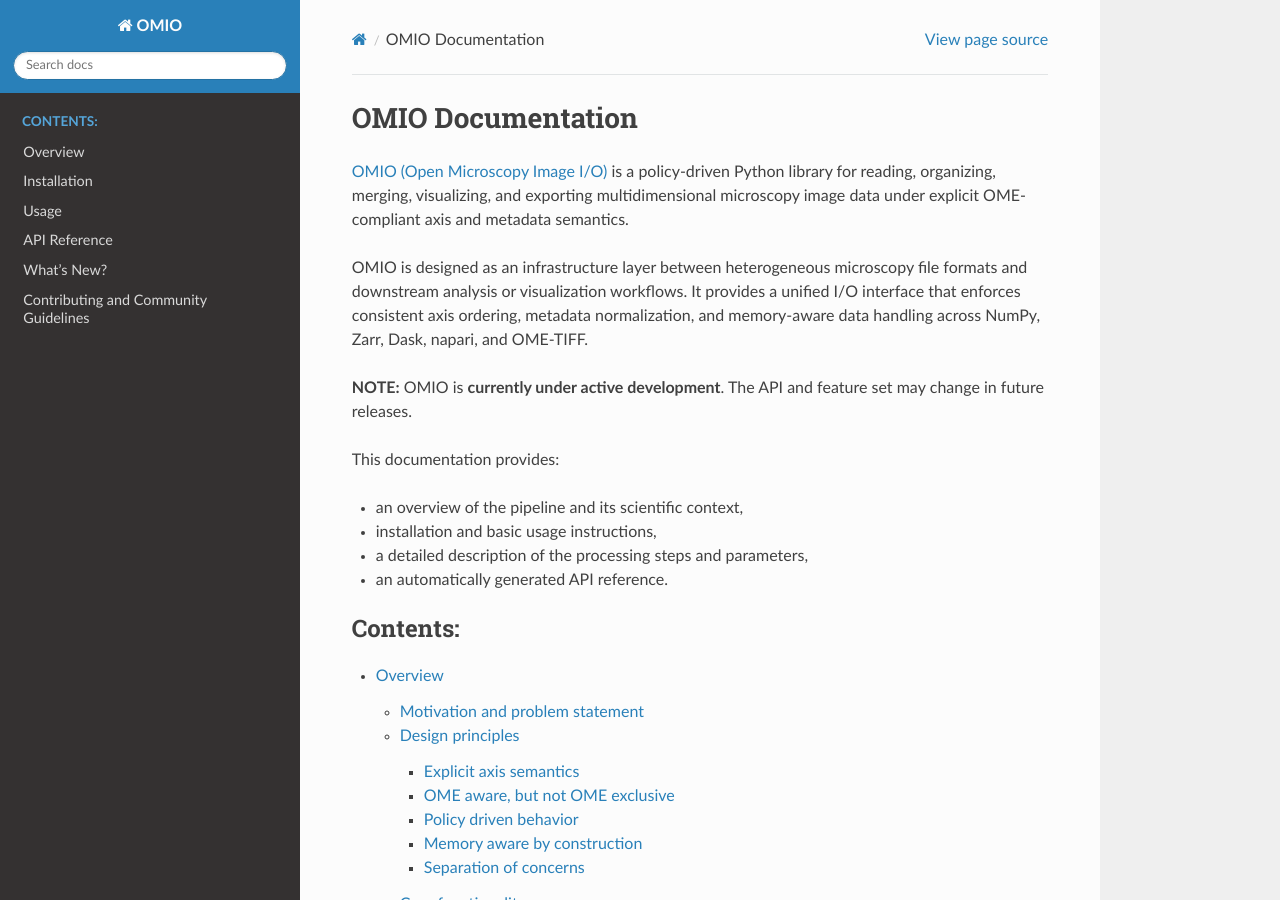
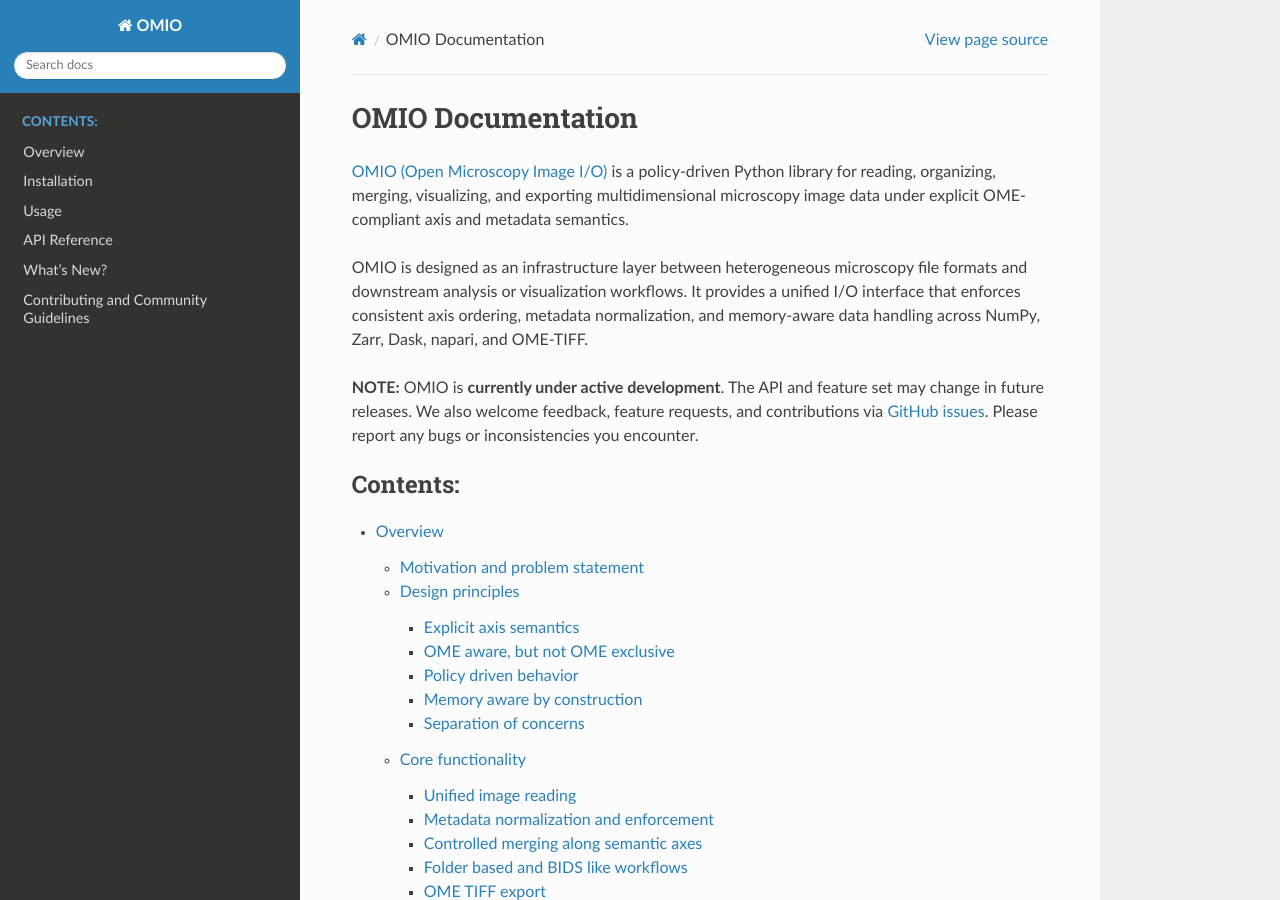
Before and after one commit to FabrizioMusacchio/omio, a Sphinx documentation site: the page built from docs/source/index.rst, in a window 1280 px wide and 900 px high. Built offline with Sphinx 7.4.7 and the Read the Docs theme 3.1.0, drawn with Linux system fonts in a browser that asks for light colours.

Commit message:
docs: enhance documentation to encourage feedback and contributions via GitHub issues

```diff
--- a/docs/source/index.rst
+++ b/docs/source/index.rst
@@ -12,14 +12,9 @@ normalization, and memory-aware data handling across NumPy, Zarr, Dask,
 napari, and OME-TIFF.
 
 **NOTE:** OMIO is **currently under active development**. The API and
-feature set may change in future releases.
-
-This documentation provides:
-
-* an overview of the pipeline and its scientific context,
-* installation and basic usage instructions,
-* a detailed description of the processing steps and parameters,
-* an automatically generated API reference.
+feature set may change in future releases. We also welcome feedback, feature
+requests, and contributions via `GitHub issues <https://github.com/FabrizioMusacchio/omio/issues>`_.
+Please report any bugs or inconsistencies you encounter.
 
 
 .. toctree::
```
